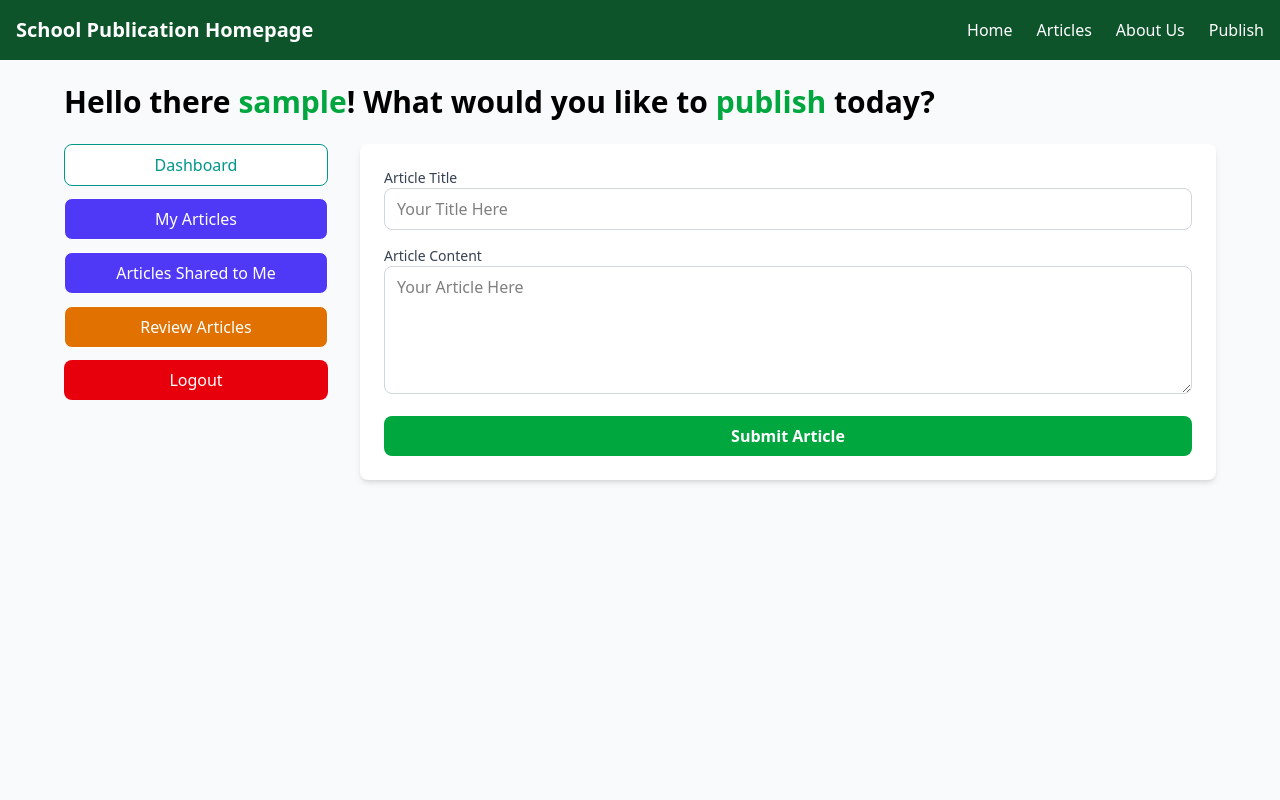
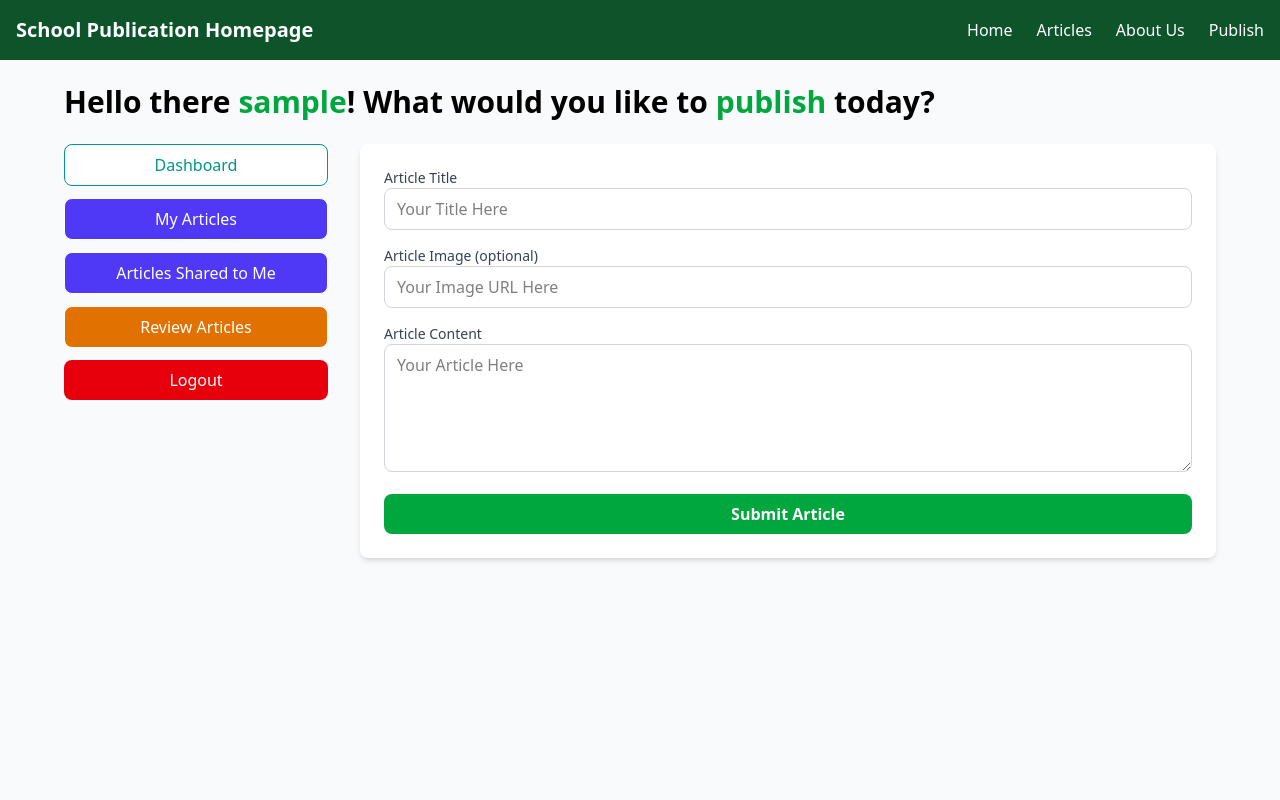
Before and after one commit to ntpyxl/PHP_School_Newspaper_System, a PHP site: page /dashboard in a window 1280 px wide. Run offline with PHP 8.4, Linux system fonts and the light colour scheme; the visitor is signed in with stand-in values (Sample User, id 1).

Commit message:
Articles now have images

```diff
--- a/components/editArticleModal.php
+++ b/components/editArticleModal.php
@@ -11,6 +11,12 @@
                 <input type="text" name="title" id="updateModalTitle"
                     class="w-full px-4 py-2 border rounded-lg focus:ring focus:ring-blue-200"
                     placeholder="Article Title">
+            </div>
+
+            <div>
+                <input type="text" name="image" id="updateModalImage"
+                    class="w-full px-4 py-2 border rounded-lg focus:ring focus:ring-blue-200"
+                    placeholder="Article Image URL">
             </div>
 
             <div class="max-h-[60vh] p-3 mb-5 bg-gray-100 rounded-xl overflow-y-auto">
--- a/components/readArticleModal.php
+++ b/components/readArticleModal.php
@@ -14,6 +14,9 @@
             </p>
 
             <div class="max-h-[60vh] p-3 mb-5 bg-gray-100 rounded-xl overflow-y-auto">
+                <div class="py-3">
+                    <img id="readModalImage" class="max-w-full rounded-lg hidden" alt="Article image">
+                </div>
                 <p id="readModalContent" class="whitespace-pre-line"></p>
             </div>
         </div>
--- a/core/classes/Article.php
+++ b/core/classes/Article.php
@@ -14,13 +14,14 @@ class Article extends Database
      * Creates a new article.
      * @param string $title The article title.
      * @param string $content The article content.
+     * @param string $image The article image.
      * @param int $author_id The ID of the author.
      * @return int The ID of the newly created article.
      */
-    public function createArticle($title, $content, $author_id)
+    public function createArticle($title, $image, $content, $author_id)
     {
-        $sql = "INSERT INTO articles (title, content, author_id) VALUES (?, ?, ?)";
-        return $this->executeNonQuery($sql, [$title, $content, $author_id]);
+        $sql = "INSERT INTO articles (title, image_url, content, author_id) VALUES (?, ?, ?, ?)";
+        return $this->executeNonQuery($sql, [$title, $image, $content, $author_id]);
     }
 
     /**
@@ -37,6 +38,7 @@ class Article extends Database
         $sql = "SELECT
                 articles.article_id,
                 articles.title,
+                articles.image_url,
                 articles.content,
                 articles.author_id,
                 school_publication_users.username,
@@ -60,6 +62,7 @@ class Article extends Database
         $sql = "SELECT
                 articles.article_id,
                 articles.title,
+                articles.image_url,
                 articles.content,
                 articles.author_id,
                 school_publication_users.username,
@@ -83,6 +86,7 @@ class Article extends Database
         $sql = "SELECT
                 articles.article_id,
                 articles.title,
+                articles.image_url,
                 articles.content,
                 articles.author_id,
                 school_publication_users.username,
@@ -106,6 +110,7 @@ class Article extends Database
         $sql = "SELECT
                 articles.article_id,
                 articles.title,
+                articles.image_url,
                 articles.content,
                 articles.author_id,
                 school_publication_users.username,
@@ -172,6 +177,7 @@ class Article extends Database
                     sa.share_id,
                     a.article_id,
                     a.title,
+                    a.image_url,
                     a.content,
                     a.author_id,
                     au.username AS author_username,
@@ -227,6 +233,7 @@ class Article extends Database
                     sa.share_id,
                     a.article_id,
                     a.title,
+                    a.image_url,
                     a.content,
                     a.author_id,
                     au.username AS author_username,
--- a/core/handler.php
+++ b/core/handler.php
@@ -69,10 +69,11 @@ if (isset($_GET['logoutUserBtn'])) {
 
 if (isset($_POST['insertArticleBtn'])) {
     $title = $_POST['title'];
+    $image = $_POST['image'];
     $description = $_POST['description'];
     $author_id = $_SESSION['user_id'];
 
-    if ($articleObj->createArticle($title, $description, $author_id)) {
+    if ($articleObj->createArticle($title, $image, $description, $author_id)) {
         header("Location: ../dashboard/");
         exit;
     }
--- a/core/styles.css
+++ b/core/styles.css
@@ -28,10 +28,7 @@
     --color-indigo-700: oklch(45.7% 0.24 277.023);
     --color-gray-50: oklch(98.5% 0.002 247.839);
     --color-gray-100: oklch(96.7% 0.003 264.542);
-    --color-gray-200: oklch(92.8% 0.006 264.531);
     --color-gray-300: oklch(87.2% 0.01 258.338);
-    --color-gray-400: oklch(70.7% 0.022 261.325);
-    --color-gray-500: oklch(55.1% 0.027 264.364);
     --color-gray-600: oklch(44.6% 0.03 256.802);
     --color-gray-700: oklch(37.3% 0.034 259.733);
     --color-gray-800: oklch(27.8% 0.033 256.848);
@@ -40,16 +37,12 @@
     --color-white: #fff;
     --spacing: 0.25rem;
     --container-lg: 32rem;
-    --container-xl: 36rem;
-    --container-2xl: 42rem;
     --container-4xl: 56rem;
     --container-7xl: 80rem;
     --text-xs: 0.75rem;
     --text-xs--line-height: calc(1 / 0.75);
     --text-sm: 0.875rem;
     --text-sm--line-height: calc(1.25 / 0.875);
-    --text-lg: 1.125rem;
-    --text-lg--line-height: calc(1.75 / 1.125);
     --text-xl: 1.25rem;
     --text-xl--line-height: calc(1.75 / 1.25);
     --text-2xl: 1.5rem;
@@ -64,7 +57,6 @@
     --radius-md: 0.375rem;
     --radius-lg: 0.5rem;
     --radius-xl: 0.75rem;
-    --radius-2xl: 1rem;
     --default-transition-duration: 150ms;
     --default-transition-timing-function: cubic-bezier(0.4, 0, 0.2, 1);
     --default-font-family: var(--font-sans);
@@ -274,26 +266,17 @@
   .mt-3 {
     margin-top: calc(var(--spacing) * 3);
   }
-  .mt-4 {
-    margin-top: calc(var(--spacing) * 4);
-  }
   .mt-5 {
     margin-top: calc(var(--spacing) * 5);
   }
   .mt-6 {
     margin-top: calc(var(--spacing) * 6);
   }
-  .mt-8 {
-    margin-top: calc(var(--spacing) * 8);
-  }
   .mb-1 {
     margin-bottom: calc(var(--spacing) * 1);
   }
   .mb-2 {
     margin-bottom: calc(var(--spacing) * 2);
-  }
-  .mb-3 {
-    margin-bottom: calc(var(--spacing) * 3);
   }
   .mb-4 {
     margin-bottom: calc(var(--spacing) * 4);
@@ -348,6 +331,9 @@
   }
   .max-w-7xl {
     max-width: var(--container-7xl);
+  }
+  .max-w-full {
+    max-width: 100%;
   }
   .max-w-lg {
     max-width: var(--container-lg);
@@ -585,6 +571,9 @@
   }
   .py-4 {
     padding-block: calc(var(--spacing) * 4);
+  }
+  .py-5 {
+    padding-block: calc(var(--spacing) * 5);
   }
   .py-6 {
     padding-block: calc(var(--spacing) * 6);
--- a/dashboard/index.php
+++ b/dashboard/index.php
@@ -37,11 +37,19 @@ if (!$userObj->isLoggedIn()) {
                         <input type="text" name="title" placeholder="Your Title Here" required
                             class="w-full border border-gray-300 rounded-lg px-3 py-2 focus:outline-none focus:ring-2 focus:ring-green-500">
                     </div>
+
+                    <div>
+                        <label for="image" class="block text-sm font-medium text-gray-700">Article Image (optional)</label>
+                        <input type="text" name="image" placeholder="Your Image URL Here"
+                            class="w-full border border-gray-300 rounded-lg px-3 py-2 focus:outline-none focus:ring-2 focus:ring-green-500">
+                    </div>
+
                     <div>
                         <label for="description" class="block text-sm font-medium text-gray-700">Article Content</label>
                         <textarea name="description" placeholder="Your Article Here" required
                             class="w-full border border-gray-300 rounded-lg px-3 py-2 h-32 focus:outline-none focus:ring-2 focus:ring-green-500"></textarea>
                     </div>
+
                     <div>
                         <button type="submit" name="insertArticleBtn"
                             class="w-full py-2 bg-green-600 rounded-lg hover:bg-green-700 text-white font-semibold transition cursor-pointer">
--- a/dashboard/published_articles.php
+++ b/dashboard/published_articles.php
@@ -38,6 +38,7 @@ if (!$userObj->isLoggedIn()) {
                 ?>
                     <div
                         data-article-title="<?php echo $article['title']; ?>"
+                        data-article-image-url="<?php echo $article['image_url']; ?>"
                         data-article-content="<?php echo $article['content']; ?>"
                         data-author-username="<?php echo $article['username']; ?>"
                         data-is-admin="<?php echo $article['is_admin']; ?>"
@@ -79,6 +80,7 @@ if (!$userObj->isLoggedIn()) {
                             <button
                                 data-article-id="<?php echo $article['article_id']; ?>"
                                 data-article-title="<?php echo $article['title']; ?>"
+                                data-article-image-url="<?php echo $article['image_url']; ?>"
                                 data-article-content="<?php echo $article['content']; ?>"
                                 data-return-to="published_articles"
                                 class="editArticleButton px-3 py-1 bg-indigo-600 text-white rounded-lg hover:bg-indigo-700 transition cursor-pointer">
--- a/db_schema/schema.sql
+++ b/db_schema/schema.sql
@@ -10,6 +10,7 @@ CREATE TABLE school_publication_users (
 CREATE TABLE articles (
     article_id INT AUTO_INCREMENT PRIMARY KEY,
     title VARCHAR(255) NOT NULL,
+    image_url TEXT,
     content TEXT NOT NULL,
     author_id INT NOT NULL,
     status ENUM('pending', 'active', 'inactive', 'rejected') NOT NULL DEFAULT 'pending',
```
Also changed, not shown: core/scripts/articleBoxScript.js (+9 -0 lines).
